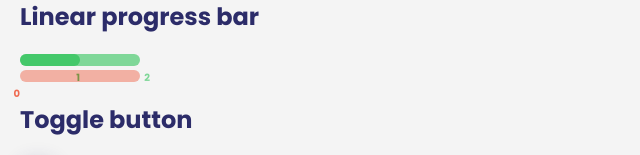
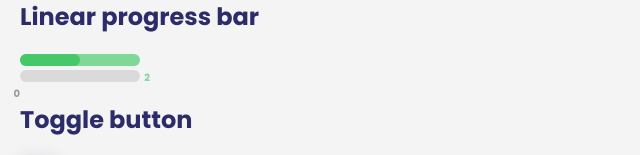
Before and after one commit to Ma-Petite-Planete/ma-petite-librairie, a React (Vite) app: page / in a window 1280 px wide. Shown: the part 5142-5297 px from the top of the page, without its empty margins (0-640 px from the left). Built offline with nearby package versions, Linux system fonts and the light colour scheme; a web font is replaced by a local one.

Commit message:
test update linearprogressbar

```diff
--- a/src/components/MppLinearProgressBar/MppLinearProgressBar.tsx
+++ b/src/components/MppLinearProgressBar/MppLinearProgressBar.tsx
@@ -48,12 +48,12 @@ export const MppLinearProgressBar: React.FC<LinearProgressBarProps> = ({
 }) => {
   const progressBarPercentage = Math.round((value / maxValue) * 100);
   const colorToDisplay = (): ProgressBarStyle => {
-    if (conditionForRed) {
-      return ProgressBarStyle.red;
+    if (value === 0) {
+      return ProgressBarStyle.default;
     } else if (conditionForGreen) {
       return ProgressBarStyle.green;
-    } else if (value === 0) {
-      return ProgressBarStyle.default;
+    } else if (conditionForRed) {
+      return ProgressBarStyle.red;
     } else {
       return ProgressBarStyle.orange;
     }
@@ -76,7 +76,7 @@ export const MppLinearProgressBar: React.FC<LinearProgressBarProps> = ({
           </div>
         </div>
         <p
-          className={`background_value--max_value ${progressBarPercentage >= 100 || value === 0 ? 'hide' : 'end_line_number'}`}
+          className={`background_value--max_value ${progressBarPercentage >= 100 ? 'hide' : 'end_line_number'}`}
         >
           {maxValue}
         </p>
--- a/src/components/MppLinearProgressBar/mpp_linear_progress_bar.css
+++ b/src/components/MppLinearProgressBar/mpp_linear_progress_bar.css
@@ -32,7 +32,7 @@
 }
 
 /*----------------- DEFAULT ------------------*/
-.default .linear_progress_bar--main_value {
+.default .background_value--max_value {
   display: none;
 }
 
@@ -41,8 +41,8 @@
   width: 100%;
 }
 
-.default .background_value--max_value {
-  right: 50%;
+.default .linear_progress_bar--main_value {
+  width: 50%;
 }
 
 /*--------------- RED ---------------*/
```
Also changed, not shown: 2 other files (tests, documents, lock files or other folders).
